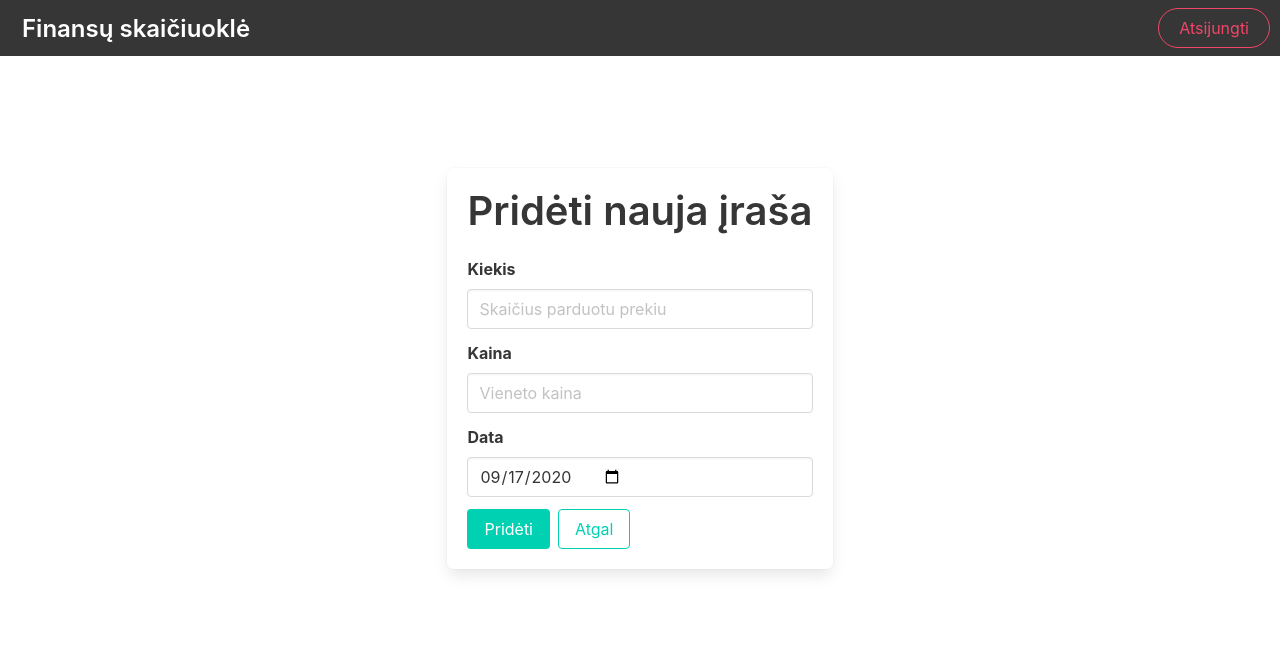
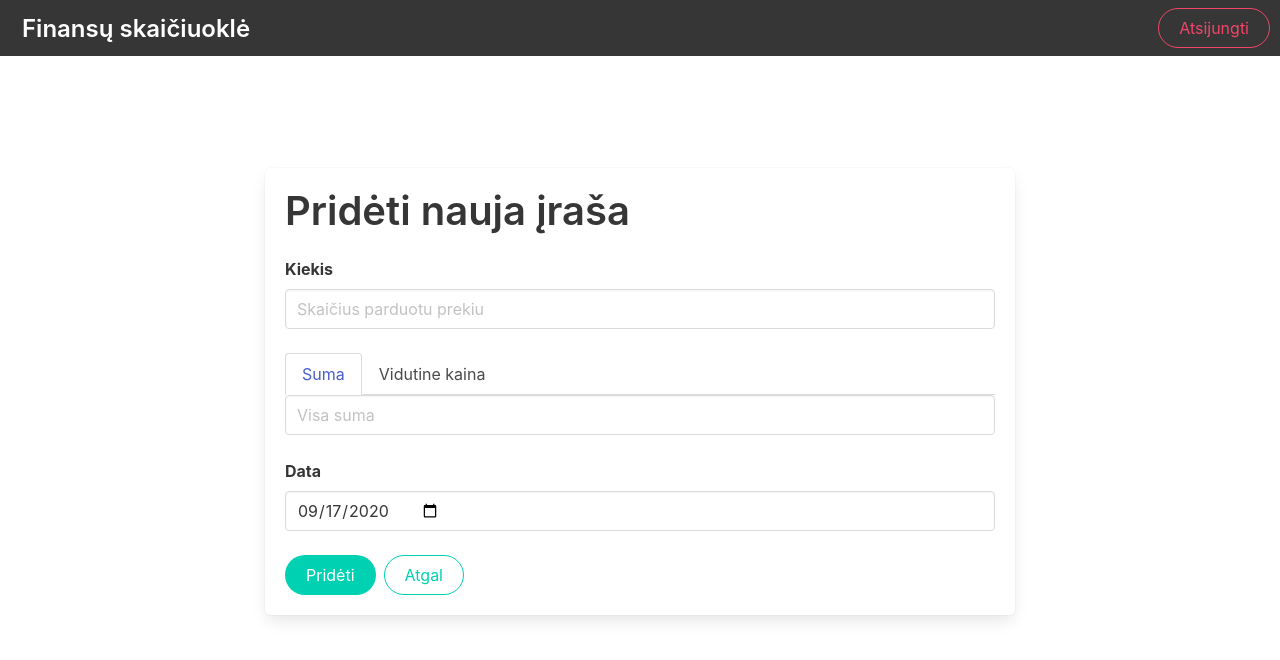
Before and after one commit to modestas9k/FinansuSkai-iuokl-, a Vue app: page /product/1/1/add in a window 1280 px wide. Shown: the top 660 px of the page. Built offline with nearby package versions, Linux system fonts and the light colour scheme; no server answers; sample sign-in values are in the browser's storage.

Commit message:
add calculate function

```diff
--- a/src/views/AddProductItems.vue
+++ b/src/views/AddProductItems.vue
@@ -11,7 +11,7 @@
                         :message="Message"
                     />
 
-                    <div class="field">
+                    <div class="field mb-5">
                         <label class="label" for="kiekis">Kiekis</label>
                         <div class="control">
                             <input
@@ -24,22 +24,43 @@
                             />
                         </div>
                     </div>
-
-                    <div class="field">
-                        <label class="label" for="kaina">Kaina</label>
+                    <div class="tabs is-boxed mb-0">
+                        <ul>
+                            <li :class="[select === 'suma' ? 'is-active' : '']" @click="select='suma'"><a>Suma</a></li>
+                            <li :class="[select === 'vidKaina' ? 'is-active' : '']" @click="select='vidKaina'"><a>Vidutine kaina</a></li>
+                        </ul>
+                    </div>
+                   <div v-if=" this.select === 'suma' ">
+                        <div class="field mb-5">
                             <div class="control">
                                 <input
                                     class="input"
-                                v-model="kaina"
+                                    v-model="suma"
                                     type="number"
-                                step=".01"
+                                    step=".1"
+                                    placeholder="Visa suma"
+                                    id="suma"
+                                    required
+                                />
+                            </div>
+                        </div>
+                   </div>
+                   <div v-if=" this.select === 'vidKaina' ">
+                        <div class="field mb-5">
+                            <div class="control">
+                                <input
+                                    class="input"
+                                    v-model="vidKaina"
+                                    type="number"
+                                    step=".1"
                                     placeholder="Vieneto kaina"
                                     id="kaina"
                                     required
                                 />
                             </div>
                         </div>
-                    <div class="field">
+                   </div>
+                    <div class="field mb-5">
                         <label class="label" for="data">Data</label>
                         <div class="control">
                             <input
@@ -54,7 +75,7 @@
 
                     <div class="field buttons">
                         <button
-                            class="button is-primary"
+                            class="button is-primary is-rounded"
                             :class="loading && 'is-loading'"
                             type="submit"
                         >
@@ -64,7 +85,7 @@
                         <div class="control">
                             <router-link
                                 to="/finance"
-                                class="button is-primary is-outlined"
+                                class="button is-primary is-rounded is-outlined"
                             >
                                 Atgal
                             </router-link>
@@ -94,8 +115,11 @@ export default {
             .padStart(2, "0");
 
         return {
-            kiekis: Number,
-            kaina: Number,
+            kiekis: "",
+            kaina: "",
+            vidKaina: "",
+            suma: "",
+            select: "suma",
             data: `${year}-${month}-${date}`,
             notification: false,
             Message: "",
@@ -104,8 +128,19 @@ export default {
         };
     },
     methods: {
+        calculate() {
+            if(Number(this.suma) > 0) {
+               this.kaina = Number(this.suma) / Number(this.kiekis);
+            } else {
+                this.kaina = Number(this.vidKaina);
+            }
+        },
+
         add() {
+            this.calculate();
             this.loading = true;
+            if(this.kiekis && this.kaina && this.data) {
+
                 firebase
                     .firestore()
                     .collection(this.$route.params.type)
@@ -133,6 +168,7 @@ export default {
                             (this.type = "is-danger"),
                             (this.Message = `Įvyko klaida: ${error.message}`);
                     });
+            }
         },
     },
 };
@@ -140,7 +176,9 @@ export default {
 
 <style scoped>
 .cont-wide {
-    max-width: 650px;
+    width: 100%;
+    max-width: 750px;
+    min-width: 300px;
 }
 .center {
     display: flex;
```
Lines whose indentation alone changed are shown as unchanged.
